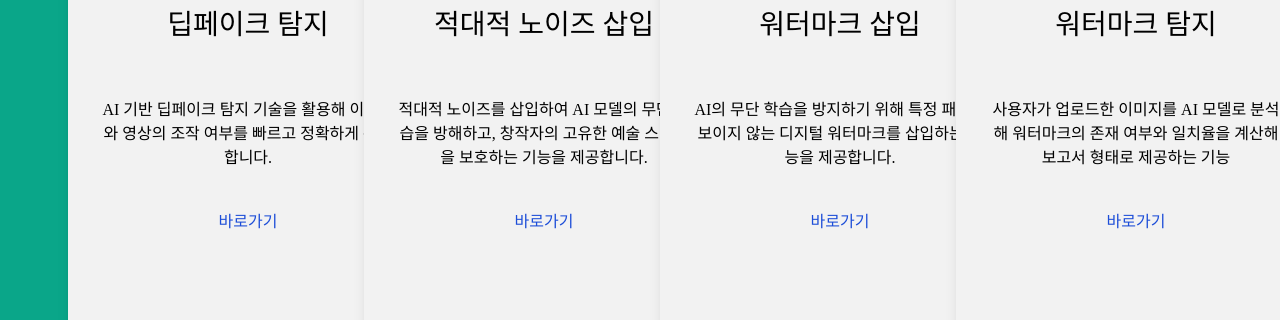
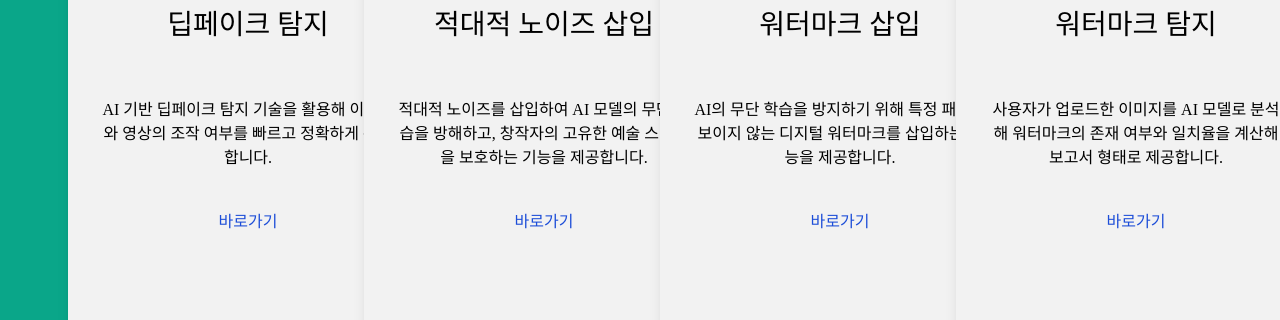
Before and after one commit to 25-HF003/front-end, a React (Vite) app: page /features in a window 1280 px wide. Shown: the part 982-1302 px from the top of the page. Built offline with nearby package versions, Linux system fonts and the light colour scheme; a web font is replaced by a local one.

Commit message:
워터마크 보고서 및 기능소개 페이지 수정

```diff
--- a/src/pages/Features.tsx
+++ b/src/pages/Features.tsx
@@ -59,7 +59,7 @@ function Features() {
           <div className="w-[360px] h-[400px] bg-white-200 p-8 flex flex-col justify-center items-center text-center rounded-xl shadow-lg hover:shadow-2xl transition duration-300 transform hover:scale-[1.02]">
             <h5 className="justify-start text-[28px] py-2 mb-4">워터마크 탐지</h5>
             <div className="h-[200px] py-7 flex flex-col">
-              사용자가 업로드한 이미지를 AI 모델로 분석해 워터마크의 존재 여부와 일치율을 계산해 보고서 형태로 제공하는 기능
+              사용자가 업로드한 이미지를 AI 모델로 분석해 워터마크의 존재 여부와 일치율을 계산해 보고서 형태로 제공합니다.
               <Link to="/watermark-detection" className="pt-10 text-blue-500">
               바로가기
             </Link>
--- a/src/pages/Watermark/WatermarkReport.tsx
+++ b/src/pages/Watermark/WatermarkReport.tsx
@@ -88,7 +88,7 @@ function WatermarkReport() {
         <>
         {/* 해밍거리 */}
         <div className="p-7 bg-gray-50 rounded-[44px]">
-          <h1 className="flex mb-7 justify-center text-[30px] font-bold">📊 pHash 분석 결과</h1>
+          <h1 className="flex mb-7 justify-center text-[30px] font-bold">📊 HammingDistance 분석 결과</h1>
           <HammingDistanceBar pHash={pHash} />
         </div>
         </>
```
